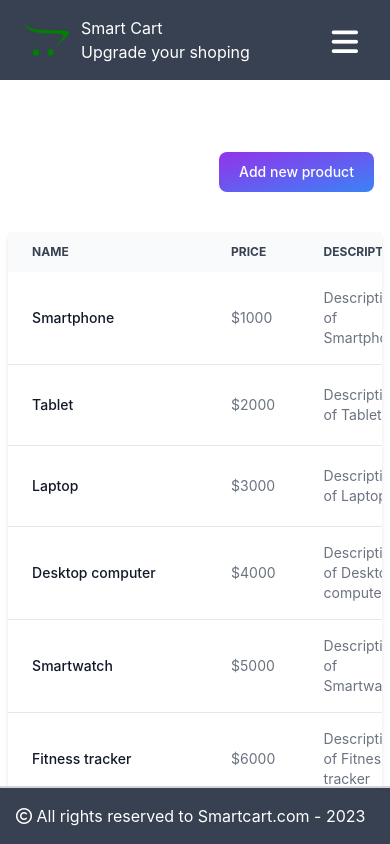
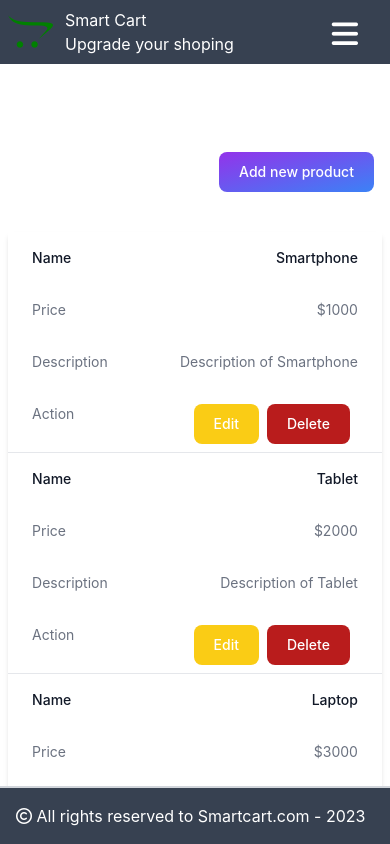
Before and after one commit to Jitendra-itpath/assginment-svelte-web-no-routify, a Svelte app: page / in a window 390 px wide. Both pictures are taken after a click on the button "View All". Shown: the top 844 px of the page. Built offline with nearby package versions, Linux system fonts and the light colour scheme.

Commit message:
# - 104 contact us validation and table responsive done.

```diff
--- a/public/global.css
+++ b/public/global.css
@@ -11,3 +11,26 @@ body {
 	box-sizing: border-box;
 	font-family: -apple-system, BlinkMacSystemFont, "Segoe UI", Roboto, Oxygen-Sans, Ubuntu, Cantarell, "Helvetica Neue", sans-serif;
 }
+
+@media (max-width: 640px) {
+	table {
+	  overflow-x: auto;
+	  white-space: nowrap;
+	  width: 100%;
+	}
+	thead{
+	  display: none;
+	}
+	td::before {
+	  content: attr(data-th);
+	  float: left;
+	  margin-right: 20px;
+	}
+	td {
+	  display: block;
+	  text-align: right;
+	}
+	td div{
+		float: right;
+	}
+  }
--- a/src/components/Admin.svelte
+++ b/src/components/Admin.svelte
@@ -24,13 +24,13 @@
             <tbody>
                 {#each contactsData as user}
                     <tr class="bg-white border-b">
-                        <th scope="row" class="px-6 py-4 font-medium text-gray-900 whitespace-nowrap ">
+                        <td data-th="Name" class="px-6 py-4 font-medium text-gray-900 whitespace-nowrap ">
                             {user.userName}
-                        </th>
-                        <td class="px-6 py-4">
+                        </td>
+                        <td data-th="Email" class="px-6 py-4">
                             {user.userEmail}
                         </td>
-                        <td class="px-6 py-4">
+                        <td data-th="Contact Number" class="px-6 py-4">
                             {user.userContactNo}
                         </td>
                     </tr>
@@ -39,3 +39,7 @@
         </table>
     </div>
 </div>
+
+<style>
+
+</style>
--- a/src/components/ContactUs.svelte
+++ b/src/components/ContactUs.svelte
@@ -5,9 +5,9 @@ import toastr from 'toastr';
 import 'toastr/build/toastr.min.css';
 toastr.options.timeOut = 1500;
 
-let userName = ''
-let userEmail = ''
-let userContactNo = ''
+let userName = null
+let userEmail = null
+let userContactNo = null
 
 let userNameError = ''
 let userEmailError = ''
@@ -20,27 +20,30 @@ contactsInfo.subscribe(value => {
 
 function validation():boolean{
     let status:boolean = true
-    if(userName === ''){
-        userNameError = 'This field is required'
+    if(userName === null){
+        userNameError = 'This field is required.'
+        status = false
+    }else if(!isNaN(Number(userName))){
+        userNameError = 'This only accept valid name.'
         status = false
     }
-    if(userEmail === ''){
-        userEmailError = 'This field is required'
+
+    if(userEmail === null){
+        userEmailError = 'This field is required.'
+        status = false
+    }else if(!userEmail.match(/^\w+([\.-]?\w+)*@\w+([\.-]?\w+)*(\.\w{2,3})+$/)){
+        userEmailError = 'This field only accept valid email.'
         status = false
     }
-    if(!userEmail.match(/^\w+([\.-]?\w+)*@\w+([\.-]?\w+)*(\.\w{2,3})+$/)){
-        userEmailError = 'This field only accept valid email'
-        status = false
-    }
-    if(userContactNo === ''){
-        userContactError = 'This field is required'
+
+    if(userContactNo === null){
+        userContactError = 'This field is required.'
         status = false
     }else if(isNaN(Number(userContactNo))){
-        userContactError = 'This field only accepts numeric number'
+        userContactError = 'This field only accepts numeric number.'
         status = false
-    }
-    if(userContactNo.length !== 10){
-        userContactError = 'This field only accepts numeric 10 digit Contact No'
+    }else if(userContactNo.length !== 10){
+        userContactError = 'This field only accepts numeric 10 digit Contact No.'
         status = false
     }
     return status
@@ -82,7 +85,7 @@ function addContact():void {
                 <div>
                     <label for="ContactNumber" class="block mb-2 text-sm font-medium text-gray-900  ">Contact Number</label>
                     <input type="text" name="ContactNumber" bind:value={userContactNo} class="bg-gray-50 border border-gray-300 text-gray-900 text-sm rounded-lg focus:ring-blue-500
-                    focus:border-blue-500 block w-full p-2.5 " placeholder="000-999-8888" required>
+                    focus:border-blue-500 block w-full p-2.5 " placeholder="0123456789" required>
                     <span class="text-red-500">{userContactError}</span>
                 </div>
                   <div class="flex items-center rounded-b">
--- a/src/components/Home.svelte
+++ b/src/components/Home.svelte
@@ -1,20 +1,8 @@
 <script lang="ts">
-  import { productInfo } from '../stores/StoreData';
-  import { contactsInfo } from '../stores/StoreData';
   import { navigationComponent } from '../enums/navigationEnum';
   import { track } from "../stores/TrackComponents";
-  let productData
-  productInfo.subscribe(value => {
-      productData = value
-  });
-  let contactsData;
-  contactsInfo.subscribe(value => {
-      contactsData = value
-  });
-
-  let totalProducts = Object.keys(productData).length;
-  let totalContacts = Object.keys(contactsData).length;
-
+  import { totalProducts } from '../stores/StoreData';
+  import { totalContacts } from '../stores/StoreData';
 </script>
 <div class="home mt-6 md:mx-8 mx-4 md:pt-16 pt-8">
     <div class="grid md:grid-cols-2 lg:gap-24 md:gap-16 gap-10">
--- a/src/components/Navbar.svelte
+++ b/src/components/Navbar.svelte
@@ -16,12 +16,11 @@
   }
 
 </script>
+
 <!-- svelte-ignore a11y-click-events-have-key-events -->
-<div class="bg-gray-700 fixed left-0 right-0">
-    <nav class="container px-6 py-4">
-      <div>
-          <div class="flex text-white">
-              <i class="fa-brands fa-opencart text-4xl mt-1" style="color: #008000 ;" on:click={() => switchComponents(navigationComponent.Home)}></i>
+<nav class="bg-gray-700 fixed left-0 right-0">
+    <div class="flex text-white my-2">
+        <i class="fa-brands fa-opencart text-4xl mt-1 ml-2" style="color: #008000 ;" on:click={() => switchComponents(navigationComponent.Home)}></i>
         <div class="ml-3" >
           <div>{title}</div>
           <div>{tagLine}</div>
@@ -30,14 +29,12 @@
           <i class="fa-solid fa-bars text-white text-3xl"></i>
         </div>
     </div>
-          <div class="flex-col space-y-4  md:text-center md:grid md:grid-cols-5 md:mt-0  {showMenu? 'flex': 'hidden'}">
-            <div class=" select-none text-white hover:text-white-800 flex-col text-white md:pt-4 pt-4 hover:text-green-700" on:click={() => switchComponents(navigationComponent.Home)}>Home</div>
-            <div class="select-none text-white hover:text-white-800 text-white hover:text-green-700" on:click={() => switchComponents(navigationComponent.Product)}>Products</div>
-            <div class="select-none text-white hover:text-white-800 text-white hover:text-green-700" on:click={() => switchComponents(navigationComponent.ContactUs)}>Contact Us</div>
-            <div class="select-none text-white hover:text-white-800 text-white hover:text-green-700" on:click={() => switchComponents(navigationComponent.AboutUs)}>About Us</div>
-            <div class="select-none text-white hover:text-white-800 text-white hover:text-green-700" on:click={() => switchComponents(navigationComponent.Admin )}>Admin</div>
-          </div>
+    <div class="w-full py-1 md:flex md:justify-between {showMenu? '': 'hidden'}">
+      <div class="select-none text-white px-3 my-2 hover:text-white-800 md:text-center md:mx-auto text-white hover:text-green-700" on:click={() => switchComponents(navigationComponent.Home)}>Home</div>
+      <div class="select-none text-white px-3 my-2 hover:text-white-800 md:text-center md:mx-auto text-white hover:text-green-700" on:click={() => switchComponents(navigationComponent.Product)}>Products</div>
+      <div class="select-none text-white px-3 my-2 hover:text-white-800 md:text-center md:mx-auto text-white hover:text-green-700" on:click={() => switchComponents(navigationComponent.ContactUs)}>Contact Us</div>
+      <div class="select-none text-white px-3 my-2 hover:text-white-800 md:text-center md:mx-auto text-white hover:text-green-700" on:click={() => switchComponents(navigationComponent.AboutUs)}>About Us</div>
+      <div class="select-none text-white px-3 my-2 hover:text-white-800 md:text-center md:mx-auto text-white hover:text-green-700" on:click={() => switchComponents(navigationComponent.Admin )}>Admin</div>
     </div>
 </nav>
-</div>
 <div class="my-20 md:my-30"></div>
--- a/src/components/Product.svelte
+++ b/src/components/Product.svelte
@@ -35,7 +35,7 @@
     let productNameError = ''
     let productDescriptionError = ''
 
-    function validation(productName,productDescription,productPrice){
+    function validation(productName,productDescription,productPrice):boolean{
         let status:boolean = true
         if(productName === ''){
             productNameError = 'This field is required'
@@ -195,17 +195,17 @@
             <tbody>
                 {#each productData as product}
                     <tr class="bg-white border-b">
-                        <th scope="row" class="px-6 py-4 font-medium text-gray-900 whitespace-nowrap ">
+                        <td data-th="Name" class="px-6 py-4 font-medium text-gray-900 whitespace-nowrap ">
                             {product.productName}
-                        </th>
-                        <td class="px-6 py-4">
+                        </td>
+                        <td data-th="Price" class="px-6 py-4">
                             ${product.productPrice}
                         </td>
-                        <td class="px-6 py-4">
+                        <td data-th="Description" class="px-6 py-4">
                             {product.productDescription}
                         </td>
-                        <td class="px-6 py-4">
-                            <div class="flex">
+                        <td data-th="Action" class="px-6 py-4">
+                            <div class="flex w-fit">
                                 <div>
                                     <button type="button" on:click={() => {formToggle('update'); findProductForUpdate(product.productId);}} class="focus:outline-none text-white bg-yellow-400 hover:bg-yellow-500 focus:ring-4 focus:ring-yellow-300 font-medium rounded-lg text-sm px-5 py-2.5 mr-2 mb-2">Edit</button>
                                 </div>
@@ -221,10 +221,9 @@
     </div>
 </div>
 
-
   <!-- svelte-ignore a11y-click-events-have-key-events -->
   <div class="{blurScreen? '':'hidden' } z-[2] backdrop-blur-lg fixed top-0 left-0 right-0 bottom-0 p-4 overflow-x-hidden overflow-y-auto md:inset-0 md:h-full">
-    <div class="ml-auto mr-auto w-full h-full max-w-md md:h-auto mt-7 {addProductToggle? '':'hidden' }">
+    <div class="ml-auto mr-auto w-full h-full max-w-md md:h-auto {addProductToggle? '':'hidden' }">
         <div class="bg-white rounded-lg shadow">
             <div class="px-6 py-6 lg:px-8">
                 <h3 class="mb-4 text-xl font-medium text-gray-900 "> Add new product </h3>
--- a/src/stores/StoreData.ts
+++ b/src/stores/StoreData.ts
@@ -45,3 +45,13 @@ export const productInfo = writable([
     { productId : 24, productName : 'Computer speakers', productDescription : 'Description of Computer speakers', productPrice : '2400' },
     { productId : 25, productName : 'Smart TV', productDescription : 'Description of Smart TV', productPrice : '2500' },
 ]);
+
+export let totalProducts
+productInfo.subscribe(value => {
+    totalProducts = Object.keys(value).length;
+});
+
+export let totalContacts
+contactsInfo.subscribe(value => {
+    totalContacts = Object.keys(value).length;
+});
```
Lines whose indentation alone changed are shown as unchanged.
